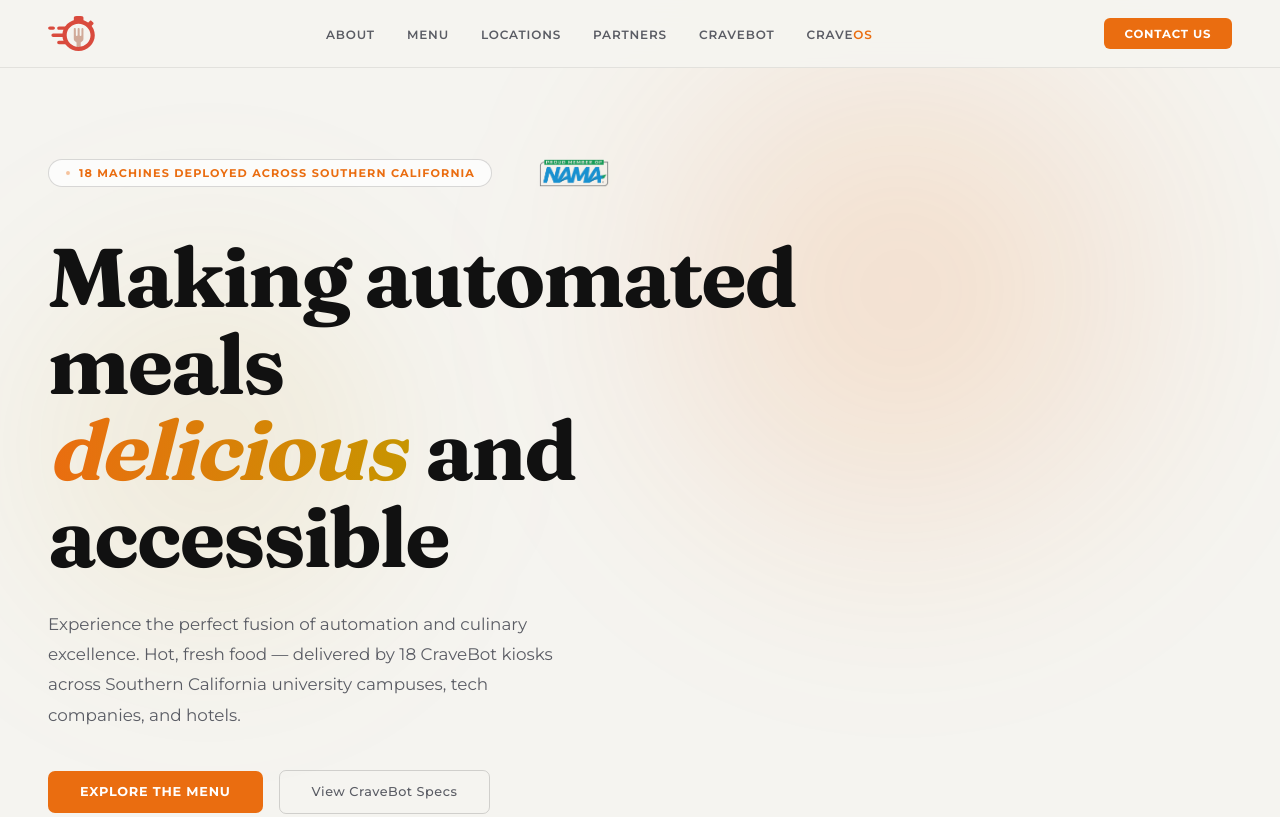
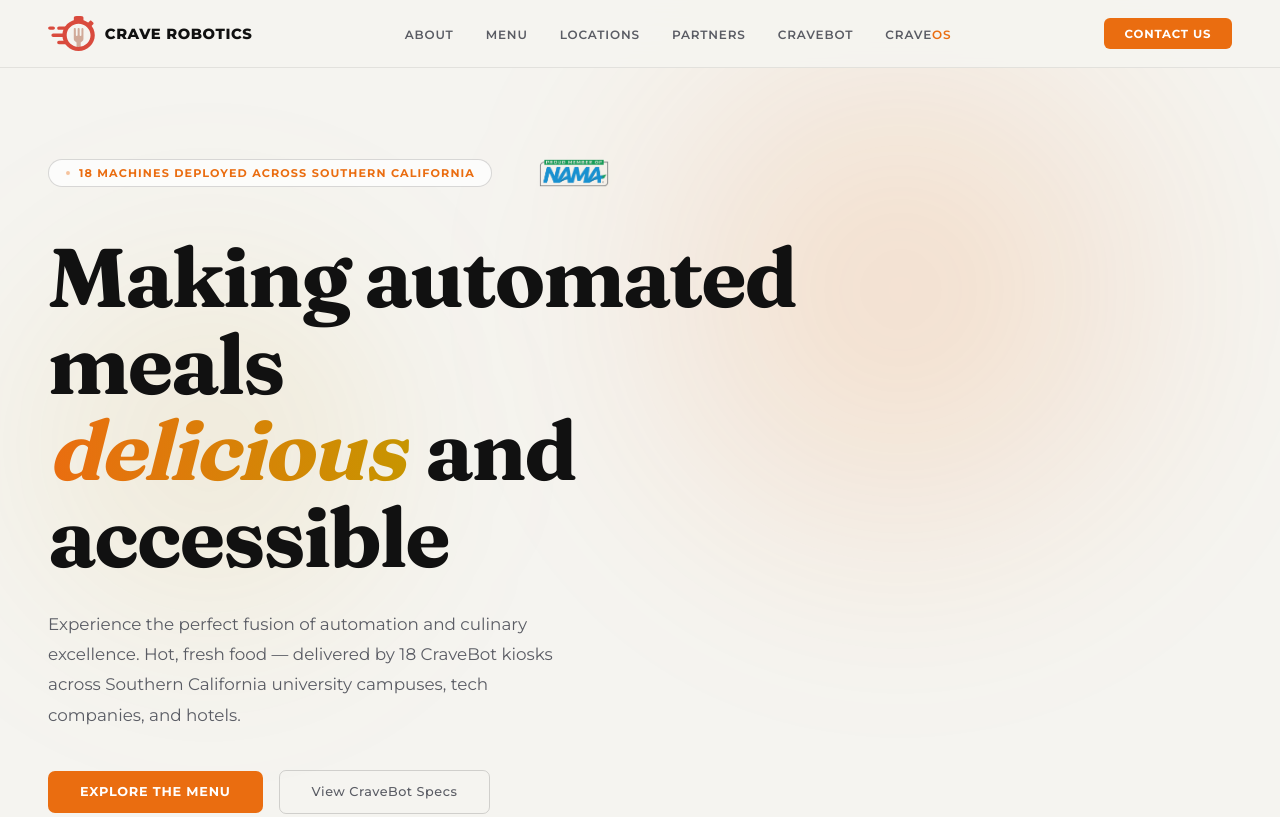
Before and after one commit to albertfoxsignal/cravewebsite, a plain HTML site: page index.html in a window 1280 px wide. Shown: the top 817 px of the page. Drawn offline with nearby package versions, Linux system fonts and the light colour scheme.

Commit message:
Add files via upload

```diff
--- a/index.html
+++ b/index.html
@@ -318,6 +318,7 @@
 <nav id="nav">
   <a href="#" class="nav-logo">
     <img src="/icon.svg" alt="Crave Robotics" style="height:36px;width:auto;object-fit:contain;display:block;" />
+    <span style="font-family:var(--font);font-weight:800;font-size:0.92rem;letter-spacing:0.04em;color:var(--text);">CRAVE ROBOTICS</span>
   </a>
   <ul class="nav-links">
     <li><a href="#about">About</a></li>
```
